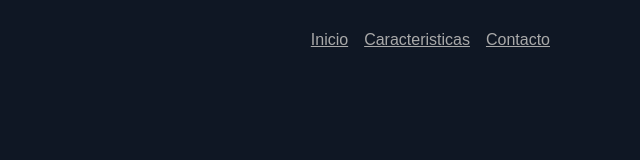
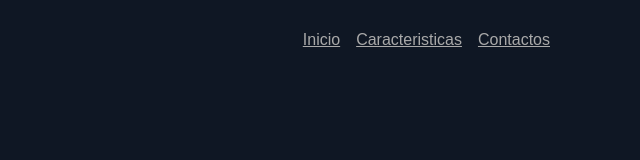
Before and after one commit to bayexpress/Pagina-html, a plain HTML site: page index.html in a window 1280 px wide. Shown: the full height of the page, 640-1280 px from the left. Drawn offline with Linux system fonts and the light colour scheme.

Commit message:
cambios header

```diff
--- a/index.html
+++ b/index.html
@@ -19,7 +19,7 @@
             <nav>
                 <a href="#">Inicio</a>
                 <a href="#">Caracteristicas</a>
-                <a href="#">Contacto</a>
+                <a href="#">Contactos</a>
             </nav>
         </header>
     </main>
```
